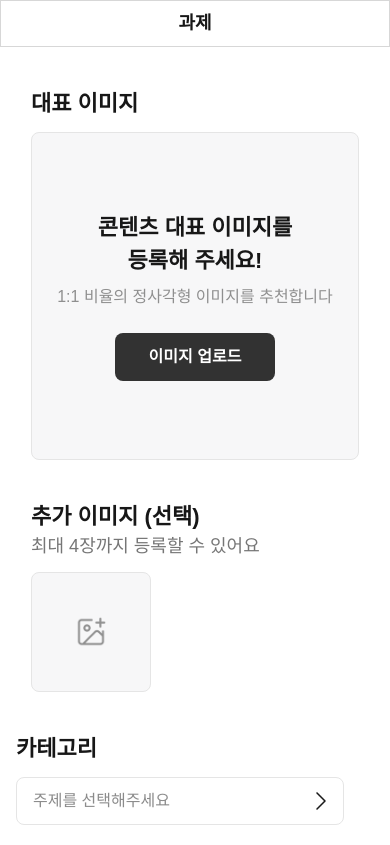
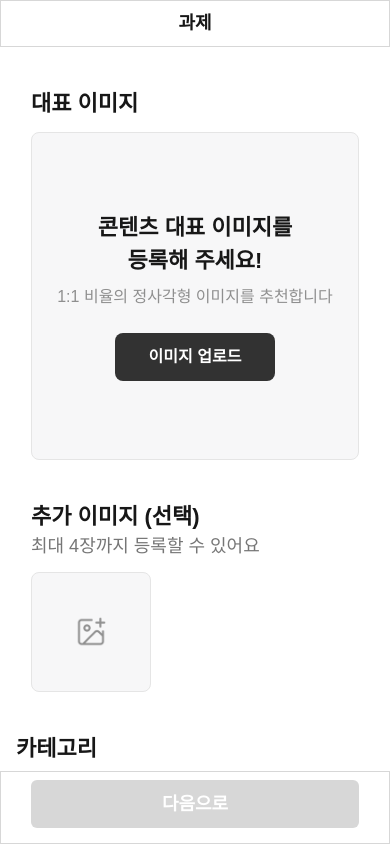
Before and after one commit to venise5224/MissionDriven_ProjectTest, a Next.js app: page / in a window 390 px wide. Shown: the top 845 px of the page. Built offline with nearby package versions, Linux system fonts and the light colour scheme.

Commit message:
feat:모바일 환경 푸터 추가 및 레이아웃/스타일 수정

```diff
--- a/src/app/layout.tsx
+++ b/src/app/layout.tsx
@@ -1,6 +1,7 @@
 import type { Metadata } from "next";
 import "./globals.css";
 import Header from "@/components/layout/Header";
+import Footer from "@/components/layout/Footer";
 
 export const metadata: Metadata = {
   title: "Misstion Driven FE Project Test",
@@ -17,6 +18,9 @@ export default function RootLayout({
       <body>
         <Header />
         {children}
+        <div className="md:hidden">
+          <Footer />
+        </div>
       </body>
     </html>
   );
--- a/src/app/page.tsx
+++ b/src/app/page.tsx
@@ -7,7 +7,7 @@ import DetailSessionForm from "@/components/DetailSessionForm";
 
 export default function Home() {
   return (
-    <main className="md:max-w-[1100px] mx-auto px-4 md:px-5 flex flex-col md:flex-row md:gap-10">
+    <main className="md:max-w-[1100px] mx-auto px-4 pb-40 md:px-5 flex flex-col md:flex-row md:gap-10">
       <section>
         <div className="mt-10">
           <MainImageUploader />
--- /dev/null
+++ b/src/components/layout/Footer.tsx
@@ -0,0 +1,11 @@
+const Footer = () => {
+  return (
+    <footer className="w-full h-[73px] fixed bottom-0 z-50 bg-white border border-[#D7D7D7] flex justify-center">
+      <button className="mt-2 w-[328px] h-12  bg-[#D7D7D7] rounded-md font-semibold text-white text-[18px]">
+        다음으로
+      </button>
+    </footer>
+  );
+};
+
+export default Footer;
--- a/src/components/layout/Header.tsx
+++ b/src/components/layout/Header.tsx
@@ -1,6 +1,6 @@
 const Header = () => {
   return (
-    <header className="h-[47px] md:h-16 sticky top-0 z-50 border border-[#D7D7D7]">
+    <header className="h-[47px] md:h-16 sticky top-0 z-50 bg-white border border-[#D7D7D7]">
       <div className="relative max-w-[1100px] mx-auto h-full flex justify-center items-center">
         <h1 className="font-bold text-[18px] md:text-[24px]">과제</h1>
         <div className="absolute right-5 hidden md:block">
```
